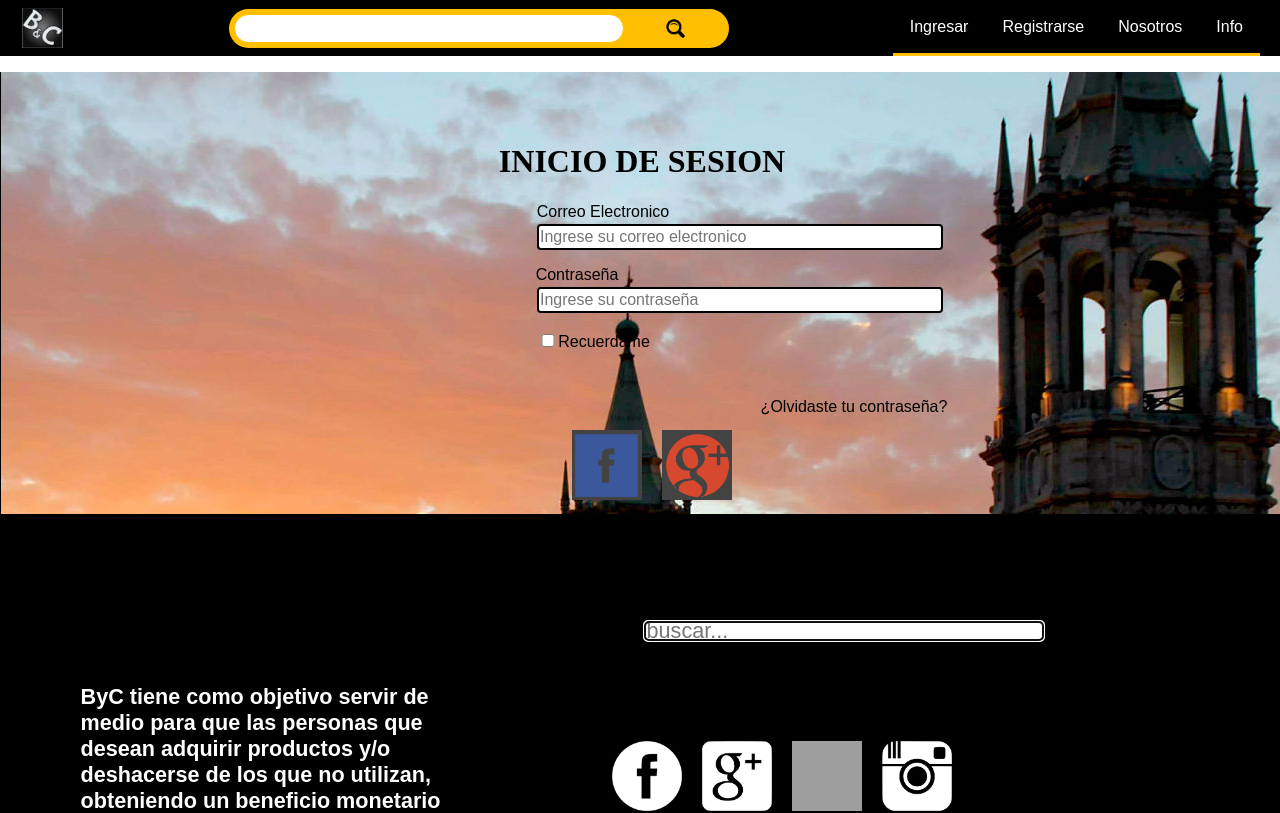
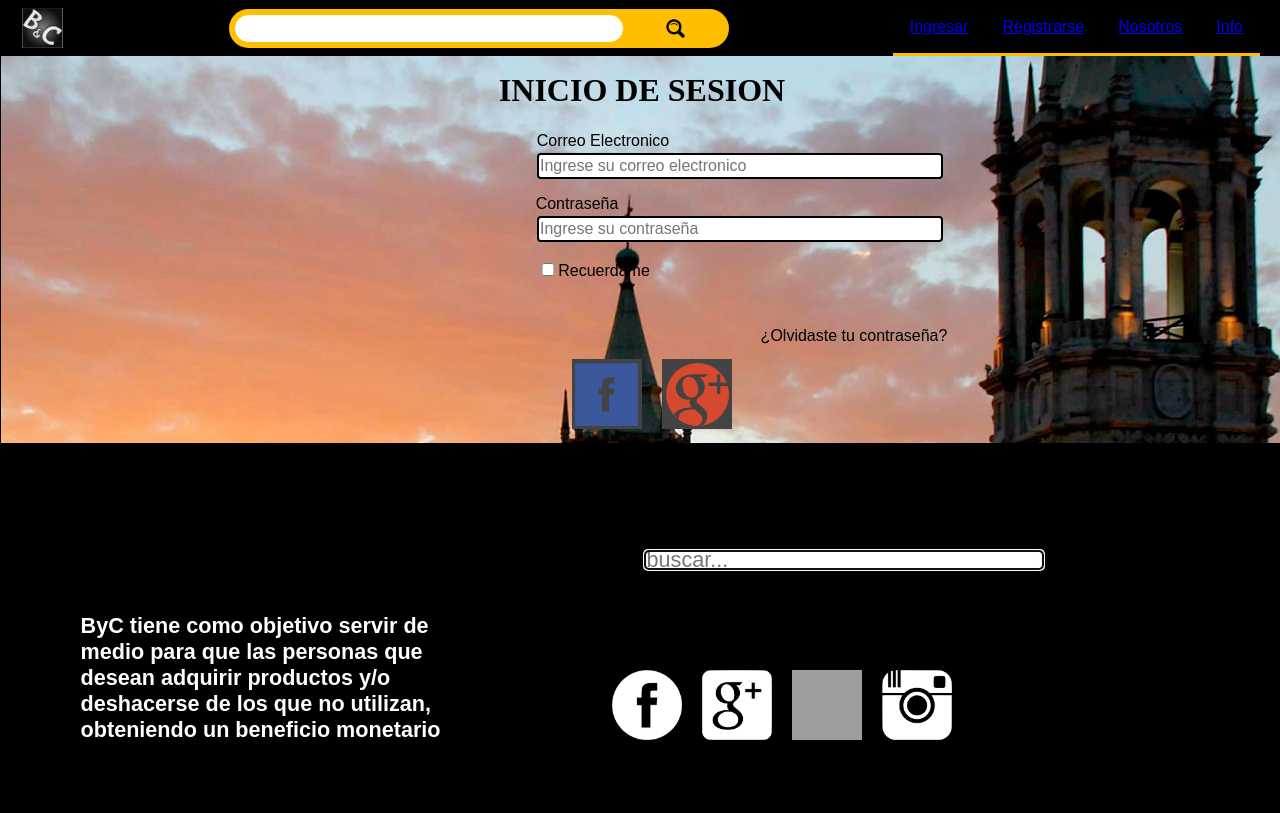
Before and after one commit to JuanPinoC/BachesYCachibaches, a React app in the folder gui/: page / in a window 1280 px wide. Shown: the top 813 px of the page. Built offline with nearby package versions, Linux system fonts and the light colour scheme; grey boxes are pictures that could not be loaded.

Commit message:
adding routes

```diff
--- a/gui/package.json
+++ b/gui/package.json
@@ -35,6 +35,8 @@
     "react": "^16.3.2",
     "react-dev-utils": "^5.0.1",
     "react-dom": "^16.3.2",
+    "react-router": "^4.2.0",
+    "react-router-dom": "^4.2.2",
     "resolve": "1.6.0",
     "style-loader": "0.19.0",
     "sw-precache-webpack-plugin": "0.11.4",
--- a/gui/src/App.js
+++ b/gui/src/App.js
@@ -1,5 +1,5 @@
 import React, { Component } from 'react';
-
+import { BrowserRouter } from 'react-router-dom';
 import Layout from './hoc/Layout/Layout';
 
 import Portada from './components/Portada/portada';
@@ -13,15 +13,11 @@ import Agregar from './components/Agregar/Agregar';
 class App extends Component {
   render() {
     return (
-      <Layout>
-        <Login />
-
-
-        <AnuncioPop/>
-
-
-
-      </Layout>
+    <BrowserRouter>
+    <div>
+      <Layout/>
+    </div>
+    </BrowserRouter>
     );
   }
 }
--- a/gui/src/components/Agregar/Agregar.css
+++ b/gui/src/components/Agregar/Agregar.css
@@ -11,12 +11,6 @@
     border-radius: 4px;
     box-sizing: border-box;
     border-left: 6px solid black
-
-
-
-
-
-
 }
 
 .Horizontal input:hover {
--- a/gui/src/components/Agregar/Agregar.js
+++ b/gui/src/components/Agregar/Agregar.js
@@ -3,9 +3,9 @@ import classes from './Agregar.css';
 
 
 const agregar = (props) => (
-
 		<div className={classes.Horizontal}>
 
+			<div className={classes.cuadrado}>
 			<div>
 			<h3>Agregar nueva Publicacion</h3>
 			<p>Nombre</p>
@@ -21,10 +21,7 @@ const agregar = (props) => (
 
 			<center><h3 className={classes.agregar}> Subir Publicacion </h3></center>
 			</div>
-
-			<div className={classes.cuadrado}>
 			</div>
-
 		</div>
 	);
 
--- a/gui/src/components/Navigation/NavigationItems/NavigationItem/NavigationItem.js
+++ b/gui/src/components/Navigation/NavigationItems/NavigationItem/NavigationItem.js
@@ -1,11 +1,9 @@
 import React from 'react';
-
 import classes from './NavigationItem.css';
 
 const navigationItem = ( props ) => (
     <li className={classes.NavigationItem}>
-        <a
-            href={props.link}>{props.children}</a>
+        <a href={props.link}>{props.children}</a>
     </li>
 );
 
--- a/gui/src/components/Navigation/NavigationItems/NavigationItems.js
+++ b/gui/src/components/Navigation/NavigationItems/NavigationItems.js
@@ -1,13 +1,29 @@
 import React from 'react';
-
+import {NavLink} from 'react-router-dom';
 import classes from './NavigationItems.css';
 
 const navigationItems = () => (
     <ul className={classes.NavigationItems}>
-        <li className={classes.BarSuperiorBtn}>Ingresar</li>
-    	<li className={classes.BarSuperiorBtn}>Registrarse</li>
-        <li className={classes.BarSuperiorBtn}>Nosotros</li>
-        <li className={classes.BarSuperiorBtn}>Info</li>
+        <li className={classes.BarSuperiorBtn}>
+        <NavLink
+        	to="/ingresar"
+        	exact
+        >Ingresar</NavLink></li>
+    	<li className={classes.BarSuperiorBtn}>
+    	<NavLink
+    		to="/registrarse"
+    		exact
+    	>Registrarse</NavLink></li>
+        <li className={classes.BarSuperiorBtn}>
+        <NavLink
+			to="/nosotros"
+			exact
+        >Nosotros</NavLink></li>
+        <li className={classes.BarSuperiorBtn}>
+        <NavLink
+        	to="/info"
+        	exact
+        >Info</NavLink></li>
     </ul>
 );
 
--- a/gui/src/components/Navigation/Toolbar/Toolbar.js
+++ b/gui/src/components/Navigation/Toolbar/Toolbar.js
@@ -1,12 +1,15 @@
 import React from 'react';
-
+import {Switch, Route} from 'react-router-dom';
 import classes from './Toolbar.css';
 import Logo from '../../Logo/Logo';
 import NavigationItems from '../NavigationItems/NavigationItems';
 import DrawerToggle from '../SideDrawer/DrawerToggle/DrawerToggle';
 import Searchbar from '../SearchBar/SearchBar';
+import Usuario from '../../Perfil/Usuario/Usuario';
+import Login from '../../Login/login';
 
 const toolbar = ( props ) => (
+    <div>
     <header className={classes.Toolbar}>
         <DrawerToggle clicked={props.drawerToggleClicked} />
         <div className={classes.Logo}>
@@ -19,6 +22,12 @@ const toolbar = ( props ) => (
             <NavigationItems />
         </nav>
     </header>
+    <Switch>
+        <Route path="/ingresar" component={Login}/>
+        <Route path="/registrarse" component={Usuario}/>
+        <Route path="/" component={Login}/>
+    </Switch>
+    </div>
 );
 
 export default toolbar;
```
